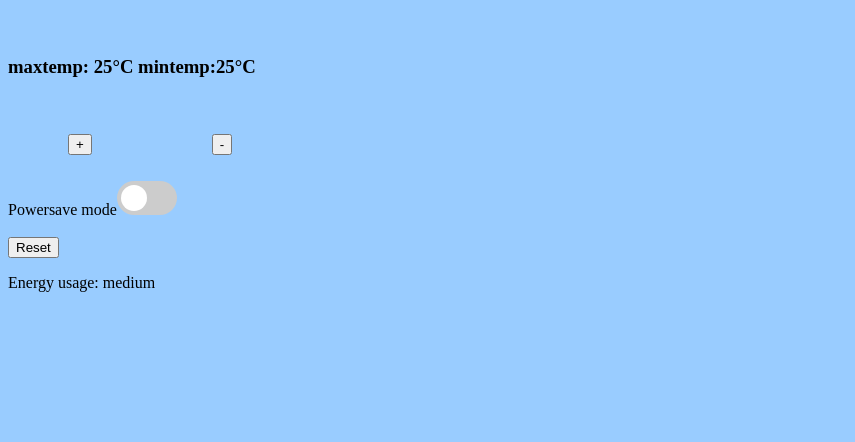
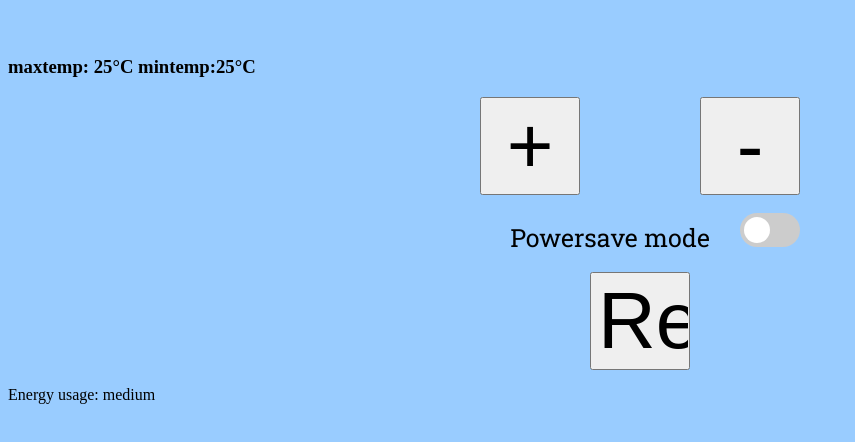
Before and after one commit to CWongdabest/thermostat, a plain HTML site: page src/index.html in a window 1280 px wide. Shown: the part 232-674 px from the top of the page, without its empty margins (0-855 px from the left). Drawn offline with Linux system fonts and the light colour scheme.

Commit message:
a few styling edits

```diff
--- a/src/Public/thermostat_style.css
+++ b/src/Public/thermostat_style.css
@@ -20,11 +20,36 @@ h2 {
 
 .button
 {
+  width: 250px
   color: grey;
   font-size: 50px;
   padding: 40px 60px;
   /*text-align: center;*/
   font-family: 'Roboto Slab', serif;
+
+}
+
+.psbutton {
+
+  width: 250px
+  color: grey;
+  font-size: 25px;
+  padding: 20px 30px;
+  /*text-align: center;*/
+  font-family: 'Roboto Slab', serif;
+
+}
+
+input[type=submit] {
+  width: 100px;
+  font-size: 80px;
+
+
+}
+
+form {
+text-align: center;
+
 }
 
 .Celcius {
--- a/src/index.html
+++ b/src/index.html
@@ -15,7 +15,7 @@
 <form>
 <span class='button'><input type ='submit' name = 'thermostat_button' value ='+'></span><span class='button'><input type ='submit' name = 'thermostat_button' value ='-'></span>
 <br></br>
-<label>Powersave mode</label><label class="switch"><input type ='checkbox' name = 'thermostat_button'><span class='slider round'></span></label>
+<label class='psbutton'> Powersave mode</label><label class="switch"><input type ='checkbox' name = 'thermostat_button'><span class='slider round'></span></label>
 <br></br>
 <input type ='submit' name = 'thermostat_button' value ='Reset' class='button2'>
 </form>
```
